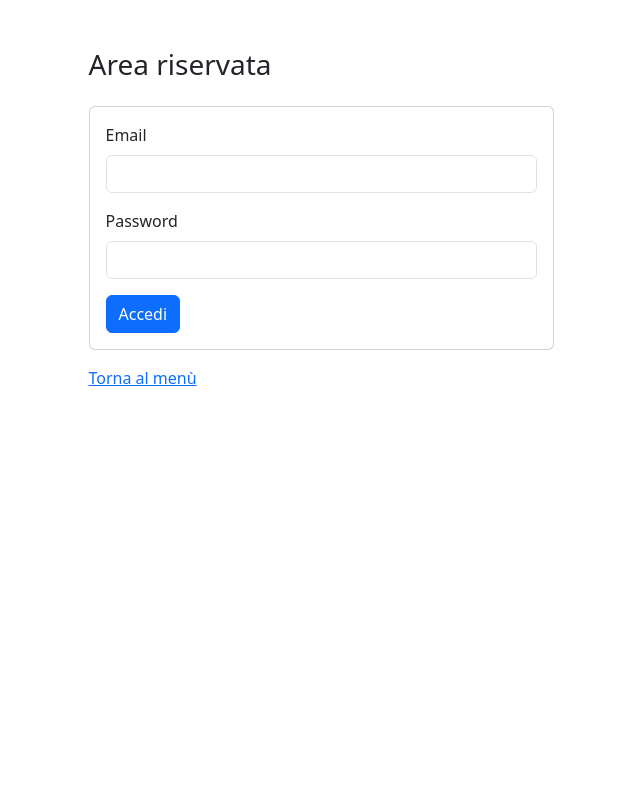
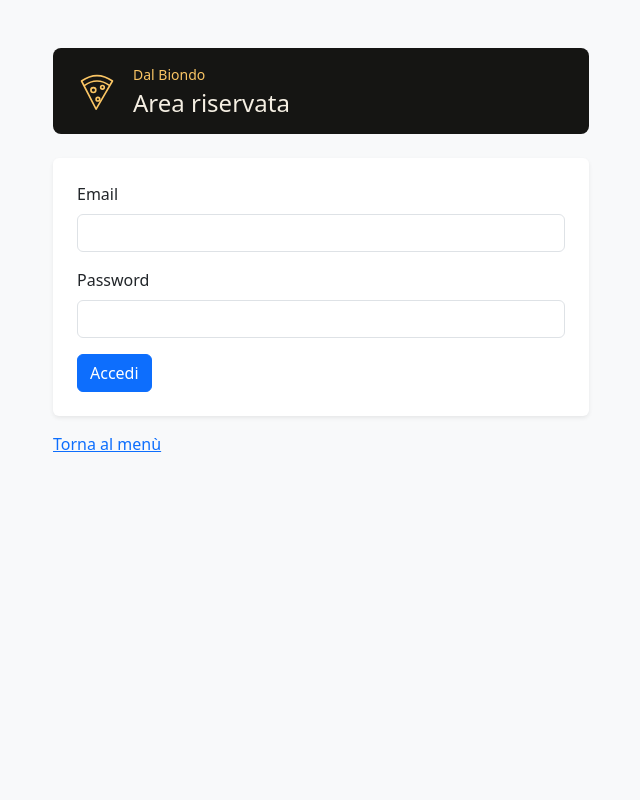
Before and after one commit to rack09/dalbiondo, a Laravel app: page /area-riservata in a window 1280 px wide. Shown: the whole page, without its empty margins (319-959 px from the left). Run offline with Laravel 12, Linux system fonts and the light colour scheme; style sheets or scripts are compiled from the project's sources.

Commit message:
Migliora il layout dell'area riservata

```diff
--- a/resources/js/StaffAccess.vue
+++ b/resources/js/StaffAccess.vue
@@ -1,58 +1,73 @@
 <script setup>
-import { onMounted, ref } from 'vue';
-import StaffMenu from './StaffMenu.vue';
+import { computed, onMounted, ref, watch } from "vue";
+import StaffMenu from "./StaffMenu.vue";
 
-import StaffInvitations from './StaffInvitations.vue';
+import StaffInvitations from "./StaffInvitations.vue";
 
-import { readCsrfToken } from './csrf.js';
+import { readCsrfToken } from "./csrf.js";
 
-import StaffOpeningHours from './StaffOpeningHours.vue';
-
+import StaffOpeningHours from "./StaffOpeningHours.vue";
 
 const user = ref(null);
-const email = ref('');
-const password = ref('');
+const activeSection = ref("menu");
+const isOwner = computed(() => user.value?.role === "owner");
+
+const sections = [
+    { id: "menu", label: "Menù" },
+    { id: "orari", label: "Orari" },
+    { id: "collaboratori", label: "Collaboratori", ownerOnly: true },
+];
+
+const visibleSections = computed(() =>
+    sections.filter((section) => !section.ownerOnly || isOwner.value),
+);
+
+watch(user, () => {
+    activeSection.value = "menu";
+});
+
+const email = ref("");
+const password = ref("");
 const checkingSession = ref(true);
 const busy = ref(false);
-const error = ref('');
+const error = ref("");
 
 const errorMessages = {
-    419: 'Sessione scaduta. Ricarica la pagina e riprova.',
-    422: 'Le credenziali non sono corrette.',
-    429: 'Troppi tentativi. Riprova tra un minuto.',
+    419: "Sessione scaduta. Ricarica la pagina e riprova.",
+    422: "Le credenziali non sono corrette.",
+    429: "Troppi tentativi. Riprova tra un minuto.",
 };
 
 async function updateSession(method) {
     if (busy.value) return;
 
     busy.value = true;
-    error.value = '';
+    error.value = "";
 
     try {
-        const headers = { Accept: 'application/json' };
-        const options = { method, headers, credentials: 'same-origin' };
+        const headers = { Accept: "application/json" };
+        const options = { method, headers, credentials: "same-origin" };
 
-        if (method !== 'GET') {
+        if (method !== "GET") {
             const token = readCsrfToken();
 
-
             if (!token) {
-                error.value = 'Ricarica la pagina e riprova.';
+                error.value = "Ricarica la pagina e riprova.";
                 return;
             }
 
-            headers['X-XSRF-TOKEN'] = token;
+            headers["X-XSRF-TOKEN"] = token;
         }
 
-        if (method === 'POST') {
-            headers['Content-Type'] = 'application/json';
+        if (method === "POST") {
+            headers["Content-Type"] = "application/json";
             options.body = JSON.stringify({
                 email: email.value,
                 password: password.value,
             });
         }
 
-        const response = await fetch('/api/session', options);
+        const response = await fetch("/api/session", options);
 
         if (response.status === 401 || response.status === 204) {
             user.value = null;
@@ -60,52 +75,82 @@ async function updateSession(method) {
         }
 
         if (!response.ok) {
-            error.value = errorMessages[response.status]
-                ?? 'Impossibile completare la richiesta. Riprova.';
+            error.value =
+                errorMessages[response.status] ??
+                "Impossibile completare la richiesta. Riprova.";
             return;
         }
 
         const data = await response.json();
         user.value = data.user;
     } catch {
-        error.value = 'Impossibile completare la richiesta. Riprova.';
+        error.value = "Impossibile completare la richiesta. Riprova.";
     } finally {
-        if (method === 'POST') password.value = '';
+        if (method === "POST") password.value = "";
 
         checkingSession.value = false;
         busy.value = false;
     }
 }
 
-onMounted(() => updateSession('GET'));
+onMounted(() => updateSession("GET"));
 </script>
 
 <template>
-    <main class="container py-5">
-        <div class="col-md-7 col-lg-5 mx-auto">
-            <h1 class="h3 mb-4">Area riservata</h1>
+    <main class="min-vh-100 bg-body-tertiary py-4 py-md-5">
+        <div class="container" :class="{ 'staff-login-width': !user }">
+            <header
+                class="staff-header d-flex align-items-center gap-3 rounded-3 p-3 px-sm-4 mb-4"
+            >
+                <img
+                    src="/dal-biondo/slice.svg"
+                    width="40"
+                    height="44"
+                    alt=""
+                    class="flex-shrink-0"
+                />
+                <div>
+                    <p class="small mb-1">Dal Biondo</p>
+                    <h1 class="h4 mb-0">Area riservata</h1>
+                </div>
+            </header>
 
-            <p v-if="error" class="alert alert-danger" role="alert">{{ error }}</p>
+            <p v-if="error" class="alert alert-danger" role="alert">
+                {{ error }}
+            </p>
             <p v-if="checkingSession" role="status">Verifica della sessione…</p>
 
-            <section v-else-if="user" class="card card-body">
-                <h2 class="h5">{{ user.name }}</h2>
-                <p>{{ user.role === 'owner' ? 'Titolare' : 'Collaboratore' }}</p>
+            <section
+                v-else-if="user"
+                class="card card-body border-0 shadow-sm flex-sm-row align-items-sm-center justify-content-between gap-3 mb-4"
+            >
+                <div>
+                    <h2 class="h5 text-break mb-1">{{ user.name }}</h2>
+                    <p class="small text-body-secondary mb-0">
+                        {{ isOwner ? "Titolare" : "Collaboratore" }}
+                    </p>
+                </div>
 
                 <button
                     type="button"
-                    class="btn btn-outline-secondary align-self-start"
+                    class="btn btn-outline-secondary align-self-start align-self-sm-center flex-shrink-0"
                     :disabled="busy"
                     @click="updateSession('DELETE')"
                 >
-                    {{ busy ? 'Disconnessione…' : 'Esci' }}
+                    {{ busy ? "Disconnessione…" : "Esci" }}
                 </button>
             </section>
 
-            <form v-else class="card card-body" @submit.prevent="updateSession('POST')">
+            <form
+                v-else
+                class="card card-body border-0 shadow-sm p-3 p-sm-4"
+                @submit.prevent="updateSession('POST')"
+            >
                 <fieldset :disabled="busy">
                     <div class="mb-3">
-                        <label for="staff-email" class="form-label">Email</label>
+                        <label for="staff-email" class="form-label"
+                            >Email</label
+                        >
                         <input
                             id="staff-email"
                             v-model.trim="email"
@@ -113,11 +158,13 @@ onMounted(() => updateSession('GET'));
                             class="form-control"
                             autocomplete="username"
                             required
-                        >
+                        />
                     </div>
 
                     <div class="mb-3">
-                        <label for="staff-password" class="form-label">Password</label>
+                        <label for="staff-password" class="form-label"
+                            >Password</label
+                        >
                         <input
                             id="staff-password"
                             v-model="password"
@@ -125,20 +172,76 @@ onMounted(() => updateSession('GET'));
                             class="form-control"
                             autocomplete="current-password"
                             required
-                        >
+                        />
                     </div>
 
                     <button type="submit" class="btn btn-primary">
-                        {{ busy ? 'Accesso in corso…' : 'Accedi' }}
+                        {{ busy ? "Accesso in corso…" : "Accedi" }}
                     </button>
                 </fieldset>
             </form>
 
-            <StaffMenu v-if="user" :can-manage-featured="user.role === 'owner'" />
-            <StaffOpeningHours v-if="user" />
-            <StaffInvitations v-if="user?.role === 'owner'" />
+            <template v-if="user">
+                <div
+                    class="nav nav-pills gap-2 border-bottom pb-3 mb-4"
+                    role="group"
+                    aria-label="Sezioni dell’area riservata"
+                >
+                    <button
+                        v-for="section in visibleSections"
+                        :key="section.id"
+                        class="nav-link"
+                        type="button"
+                        :class="{ active: activeSection === section.id }"
+                        :aria-pressed="activeSection === section.id"
+                        :aria-controls="`staff-${section.id}`"
+                        @click="activeSection = section.id"
+                    >
+                        {{ section.label }}
+                    </button>
+                </div>
 
+                <section
+                    id="staff-menu"
+                    v-show="activeSection === 'menu'"
+                    aria-label="Menù"
+                >
+                    <StaffMenu :can-manage-featured="isOwner" />
+                </section>
+
+                <section
+                    id="staff-orari"
+                    v-show="activeSection === 'orari'"
+                    aria-label="Orari"
+                >
+                    <StaffOpeningHours />
+                </section>
+
+                <section
+                    v-if="isOwner"
+                    v-show="activeSection === 'collaboratori'"
+                    id="staff-collaboratori"
+                    aria-label="Collaboratori"
+                >
+                    <StaffInvitations />
+                </section>
+            </template>
             <a href="/" class="d-inline-block mt-3">Torna al menù</a>
         </div>
     </main>
 </template>
+
+<style scoped>
+.staff-login-width {
+    max-width: 35rem;
+}
+
+.staff-header {
+    background-color: #151513;
+    color: #f5efe3;
+}
+
+.staff-header p {
+    color: #fac564;
+}
+</style>
```
